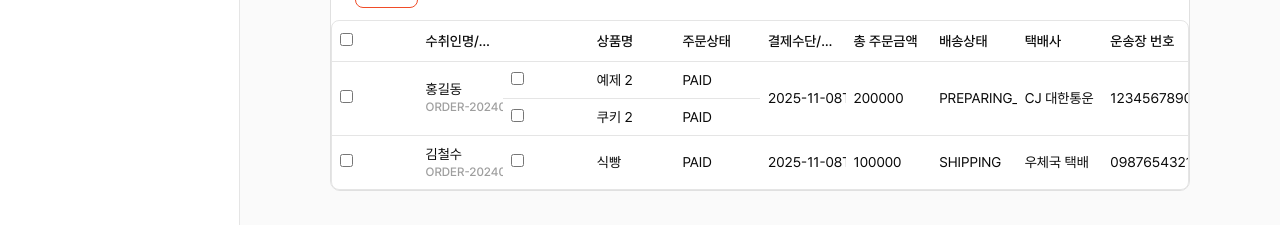
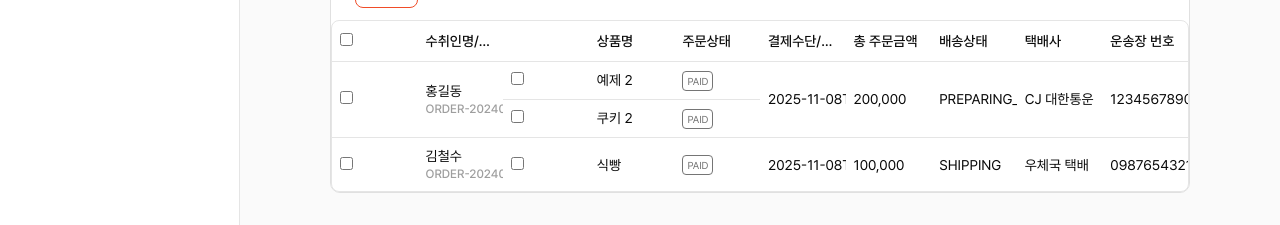
Before and after one commit to eco-dessert-platform/dessert-front-seller, a React (Vite) app: page /orders in a window 1280 px wide. Shown: the part 364-589 px from the top of the page. Built offline with nearby package versions, Linux system fonts and the light colour scheme.

Commit message:
Feat : 주문 상태 관련 라벨 추가

```diff
--- /dev/null
+++ b/src/features/orders/OrderStatusLabel.tsx
@@ -0,0 +1,34 @@
+import clsx from "clsx";
+
+// TODO :: READY_PRODUCT, WITHDRAW, CONFIRMED, DECIDE -> 임의 값
+type OrderStatus = "PAID" | "CHECKED" | "READY_PRODUCT" | "WITHDRAW" | "CONFIRMED" | "DECIDE";
+
+// TODO :: 타입 확정 후, index의 타입 OrderStatus로 변경
+const STYLE_BY_TYPE: Record<string, string> = {
+    // 결제완료
+    PAID: 'text-gray-600 border-gray-600 text-gray-200',
+    // 발주확인
+    CHECKED: 'text-yellow-800 bg-yellow-50 border-yello-800',
+    // 상품준비
+    READY_PRODUCT: 'text-yellow-800 bg-yellow-50 border-yello-800',
+    // 상품회수
+    WITHDRAW: 'bg-green-50 border-green-800 text-green-800',
+    // 상품확인
+    CONFIRMED: 'bg-green-50 border-green-800 text-green-800',
+    // 구매확정
+    DECIDE: 'text-gray-800 bg-gray-300 border-gray-600',
+    // 취소요청
+    CANCEL_REQUEST: 'text-[#DE4525] bg-red-50 border-[#DE4525]',
+    // 반품 요청
+    REFUND_REQUEST: 'text-gray-600 bg-gray-600 text-white'
+};
+
+const OrderStatusLabel = ({ type, text }: { type: string, text: string }) => {
+    return (
+        <div className={clsx('inline-block py-0.5 px-1 border text-center text-[10px] rounded-[4px]', type in STYLE_BY_TYPE && STYLE_BY_TYPE[type])}>
+            {text}
+        </div>
+    );
+};
+
+export default OrderStatusLabel;
--- a/src/features/orders/Orders.tsx
+++ b/src/features/orders/Orders.tsx
@@ -14,6 +14,7 @@ import { Table } from 'src/shared/lib/shadcn/components/ui/table'
 import { useState } from 'react'
 import { SSdataTable } from 'src/shared/components/table/SSdataTable'
 import { createColumnHelper } from '@tanstack/react-table'
+import OrderStatusLabel from './OrderStatusLabel'
 
 type TabCategory = 'ALL' |
 'PAID' |
@@ -353,7 +354,7 @@ const Orders = () => {
 
                 return (
                     <div className={isOrderSelected || isItemSelected ? 'bg-gray-100' : ''}>
-                        {row.original.orderStatus}
+                        <OrderStatusLabel type={row.original.orderStatus} text={row.original.orderStatus} />
                     </div>
                 );
             }
@@ -380,7 +381,7 @@ const Orders = () => {
 
                 return (
                     <div className={isOrderSelected ? 'bg-gray-100' : ''}>
-                        {row.original.totalPaid}
+                        {Number(row.original.totalPaid).toLocaleString()}
                     </div>
                 );
             },
```
